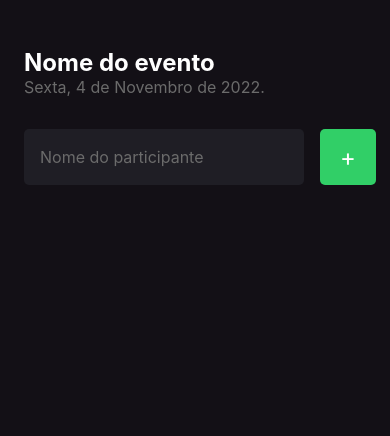
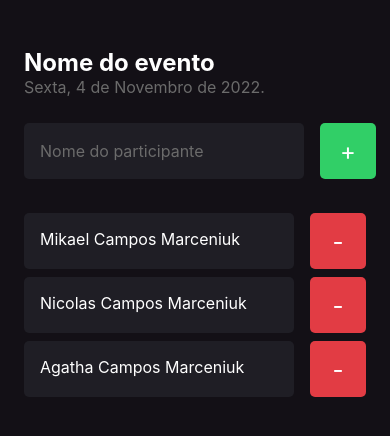
Before and after one commit to MikaelMarceniuk/Rocketseat-ReactNative-Module-01, a React Native app: screen / in a window 390 px wide. Shown: the top 436 px of the page. Built offline with nearby package versions, Linux system fonts and the light colour scheme.

Commit message:
feat: Add ParticipantItem

```diff
--- a/src/app.tsx
+++ b/src/app.tsx
@@ -1,8 +1,9 @@
 import { StatusBar } from 'expo-status-bar'
-import { StyleSheet, Text, View } from 'react-native'
+import { ScrollView, StyleSheet, Text, View } from 'react-native'
 import { registerRootComponent } from 'expo'
 import ParticipantInput from './components/participantInput'
 import EventInfo from './components/eventInfo'
+import ParticipantItem from './components/participantItem'
 
 const App = () => {
   return (
@@ -12,6 +13,11 @@ const App = () => {
       <ParticipantInput
         onPressHandler={(newParticipant) => console.log(newParticipant)}
       />
+      <ScrollView>
+        <ParticipantItem name="Mikael Campos Marceniuk" />
+        <ParticipantItem name="Nicolas Campos Marceniuk" />
+        <ParticipantItem name="Agatha Campos Marceniuk" />
+      </ScrollView>
     </View>
   )
 }
@@ -19,7 +25,7 @@ const App = () => {
 const styles = StyleSheet.create({
   container: {
     flex: 1,
-    gap: 32,
+    gap: 26,
 
     padding: 24,
     paddingTop: 48,
--- /dev/null
+++ b/src/components/participantItem.tsx
@@ -0,0 +1,58 @@
+import { View, Text, StyleSheet, TouchableOpacity } from 'react-native'
+
+interface IProps {
+  name: string
+}
+
+const ParticipantItem: React.FC<IProps> = ({ name }) => {
+  return (
+    <View style={styles.container}>
+      <View style={styles.nameContainer}>
+        <Text style={styles.nameText}>{name}</Text>
+      </View>
+
+      <TouchableOpacity style={styles.btnContainer}>
+        <Text style={styles.btnText}>-</Text>
+      </TouchableOpacity>
+    </View>
+  )
+}
+
+const styles = StyleSheet.create({
+  container: {
+    height: 56,
+    marginTop: 8,
+
+    flexDirection: 'row',
+    alignItems: 'center',
+    gap: 16,
+  },
+  nameContainer: {
+    height: '100%',
+    padding: 16,
+
+    flex: 1,
+    backgroundColor: '#1F1E25',
+    borderRadius: 5,
+  },
+  nameText: {
+    color: '#FFF',
+    fontSize: 16,
+  },
+  btnContainer: {
+    width: 56,
+    height: 56,
+
+    alignItems: 'center',
+    justifyContent: 'center',
+
+    backgroundColor: '#E23C44',
+    borderRadius: 5,
+  },
+  btnText: {
+    color: '#FFF',
+    fontSize: 24,
+  },
+})
+
+export default ParticipantItem
```
